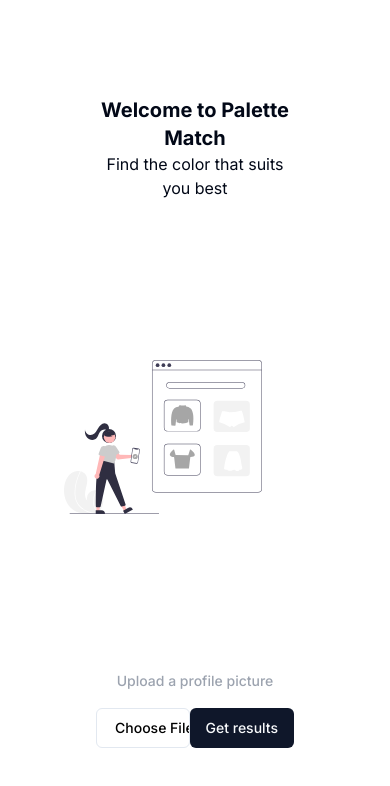
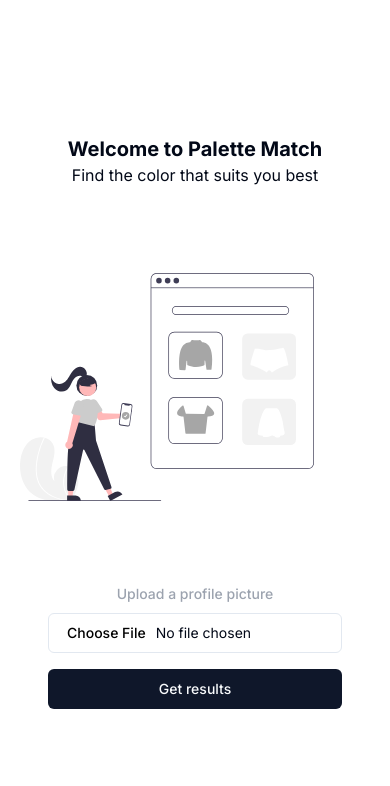
Before and after one commit to eliasacneto/web-palette-match, a Next.js app: page / in a window 390 px wide. Shown: the top 786 px of the page. Built offline with nearby package versions, Linux system fonts and the light colour scheme.

Commit message:
fixed padding and alignment on for mobile users

```diff
--- a/app/page.tsx
+++ b/app/page.tsx
@@ -7,7 +7,7 @@
 
 export default function Home() {
   return (
-    <main className="flex min-h-screen flex-col items-center justify-between p-24">
+    <main className="flex min-h-screen flex-col items-center justify-evenly p-12">
       <div className="text-center">
         <h1 className="font-bold text-xl">Welcome to Palette Match</h1>
         <span>Find the color that suits you best</span>
@@ -16,16 +16,16 @@
         <Image
           src={ChooseClothes}
           alt="choose clothes svg"
-          className="md:w-[420px] -ml-16"
+          className="md:w-[420px] -ml-14"
           width={847}
           height={656}
         />
       </div>
-      <div className="flex flex-col items-center gap-5">
+      <div className="flex flex-col items-center gap-3">
         <Label htmlFor="picture" className="text-gray-400">
           Upload a profile picture
         </Label>
-        <div className="flex">
+        <div className="flex flex-col gap-4">
           <Input id="picture" type="file" />
 
           <Button>
--- a/app/result/page.tsx
+++ b/app/result/page.tsx
@@ -37,7 +37,7 @@
     setSelectedColorId(selectedColorId === id ? null : id);
   };
   return (
-    <main className="flex min-h-screen flex-col items-center justify-between p-24">
+    <main className="flex min-h-screen flex-col items-center justify-evenly p-12">
       <div className="fixed top-5 left-4 ">
         <Link href="/">
           {" "}
@@ -48,7 +48,7 @@
       </div>
       <div className="text-center">
         <h1 className="font-bold text-xl">Welcome to Palette Match</h1>
-        <span>These are the colors that suits you best</span>
+        <span>These are the colors that suits you best!</span>
       </div>
       <div className="flex flex-col gap-8 items-center">
         <div className="border border-gray-300 w-64 h-64 rounded-md shadow-md"></div>
@@ -82,7 +82,7 @@
         )}
       </div>
 
-      <div className="flex flex-col items-center gap-5">
+      <div className="flex flex-col items-center gap-3">
         <Label htmlFor="picture" className="text-gray-400">
           Did you like the result?
         </Label>
```
